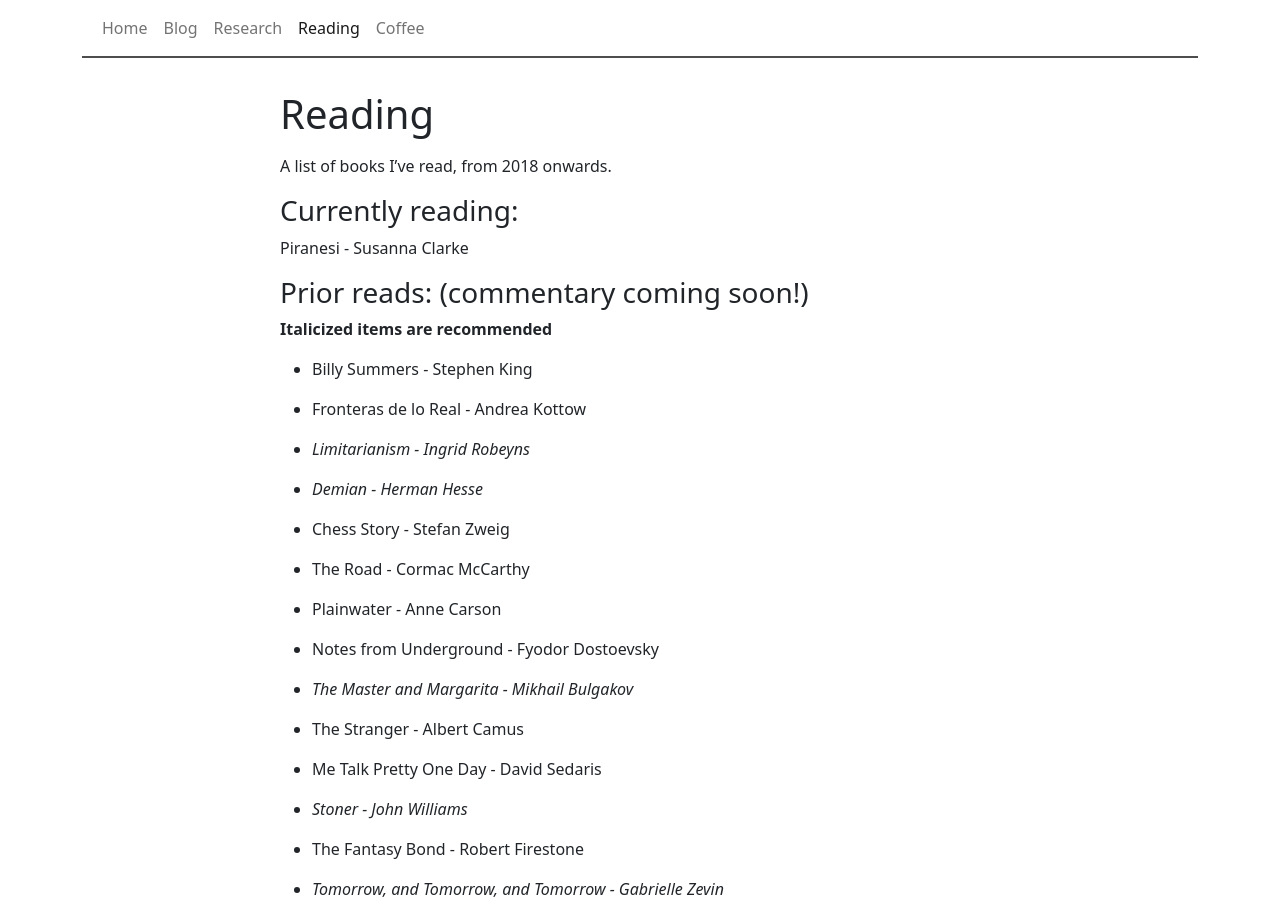
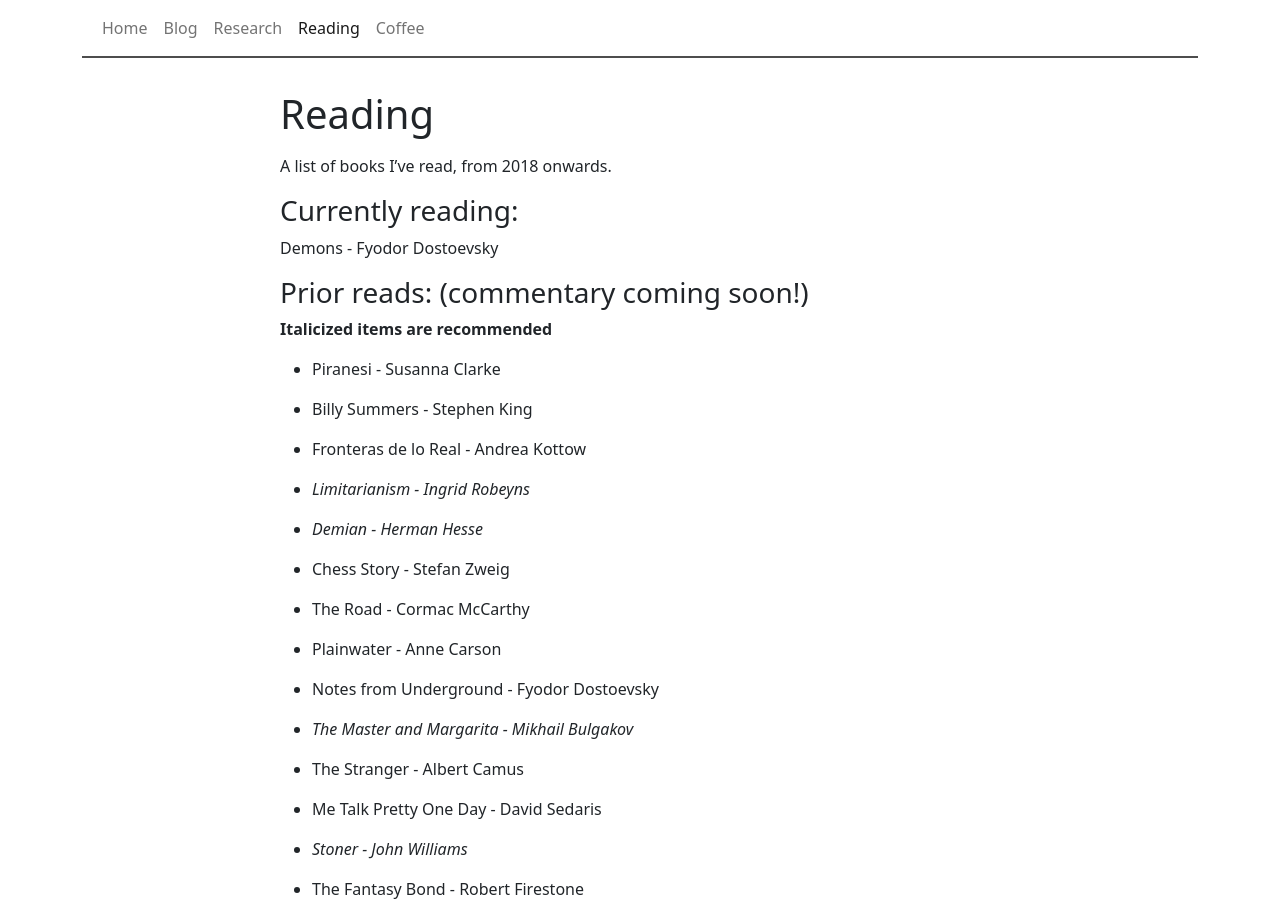
Before and after one commit to craigxchen/craigxchen.github.io, a Jekyll site: the page built from reading.md, in a window 1280 px wide and 900 px high. Built offline with Jekyll 4.4.1, drawn with Linux system fonts in a browser that asks for light colours.

Commit message:
finished piranesi; starting demons

```diff
--- a/reading.md
+++ b/reading.md
@@ -7,11 +7,13 @@ permalink: /reading/
 A list of books I've read, from 2018 onwards.
 
 ### Currently reading:
-Piranesi - Susanna Clarke
+Demons - Fyodor Dostoevsky
 
 ### Prior reads: (commentary coming soon!)
 **Italicized items are recommended**
 <BR>
+- Piranesi - Susanna Clarke
+
 - Billy Summers - Stephen King
 
 - Fronteras de lo Real - Andrea Kottow
```
